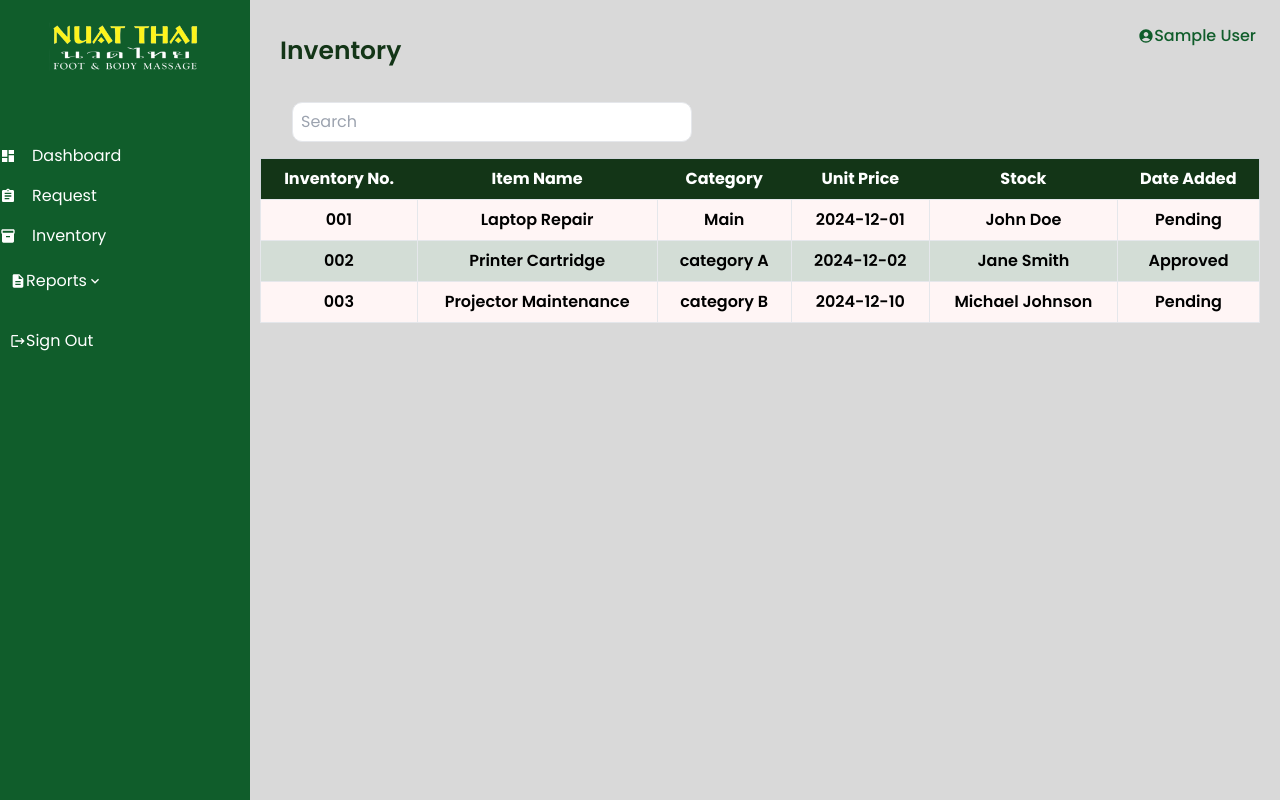
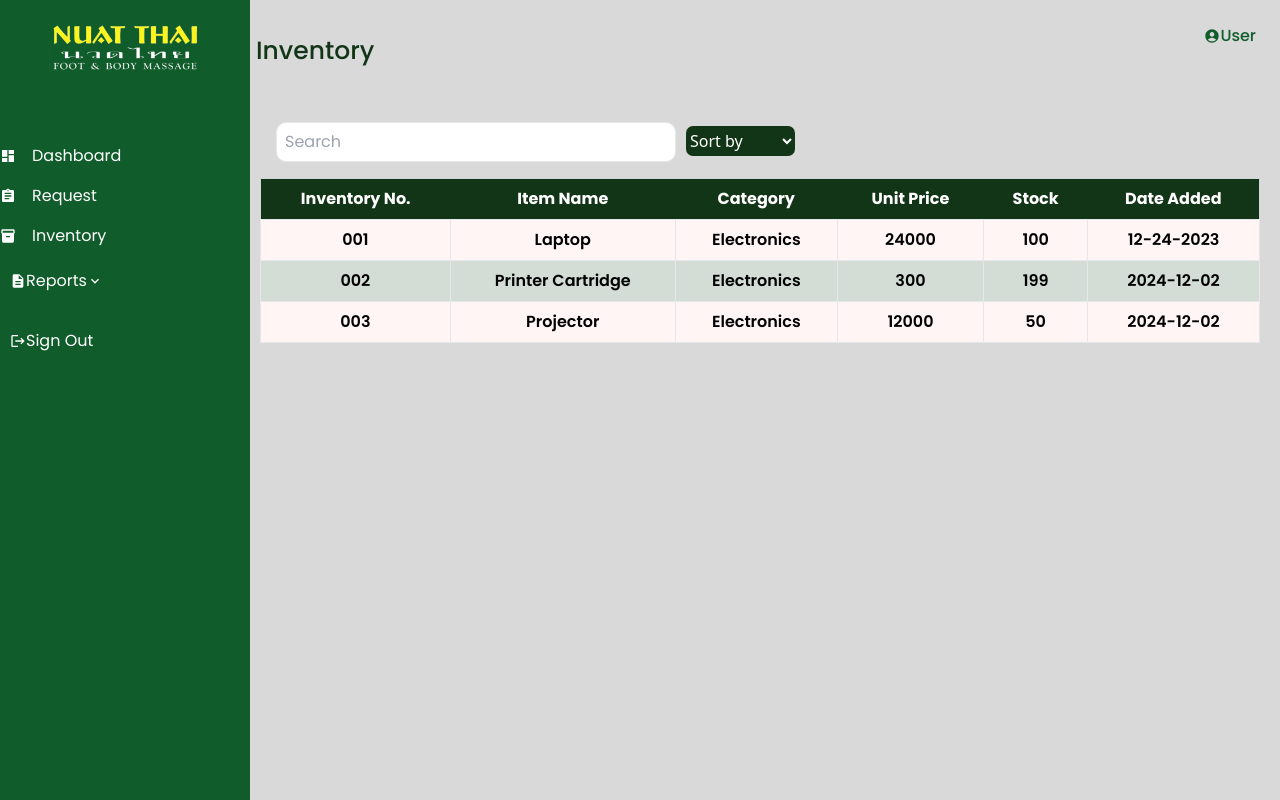
Before and after one commit to trishayah/InNuatThai, a React (Vite) app: page /inventory in a window 1280 px wide. Built offline with nearby package versions, Linux system fonts and the light colour scheme; sample sign-in values are in the browser's storage.

Commit message:
wsrr download added and searchandsort k na

```diff
--- a/Shared UI/Inventory.jsx
+++ b/Shared UI/Inventory.jsx
@@ -1,42 +1,42 @@
 import React, { useState, useEffect } from "react";
-// import axios from "axios";
 import { useNavigate } from "react-router-dom";
 import SearchBar from "./searchBar";
 import AccInfo from "./accInfo";
+import WSRRDownload from "./WSRRDownload";
 
 function Inventory() {
   const navigate = useNavigate();
   const [inventory, setInventory] = useState([]);
+  const [filteredInventory, setFilteredInventory] = useState([]); // Added filtered inventory state
   const [loading, setLoading] = useState(true);
   const [error, setError] = useState(null);
+  const [searchQuery, setSearchQuery] = useState(""); // State for search query
 
   // Sample data to be used in place of the API response
   const sampleData = [
     {
       inventoryNo: "001",
-      itemName: "Laptop Repair",
-      category: "Main",
-      unitPrice: "2024-12-01",
-      stock: "John Doe",
-      dateAdded: "Pending",
+      itemName: "Laptop",
+      category: "Electronics",
+      unitPrice: "24000",
+      stock: "100",
+      dateAdded: "12-24-2023",
     },
     {
       inventoryNo: "002",
       itemName: "Printer Cartridge",
-      category: "category A",
-      unitPrice: "2024-12-02",
-      stock: "Jane Smith",
-      dateAdded: "Approved",
-
+      category: "Electronics",
+      unitPrice: "300",
+      stock: "199",
+      dateAdded: "2024-12-02",
     },
     {
       inventoryNo: "003",
-      itemName: "Projector Maintenance",
-      category: "category B",
-      unitPrice: "2024-12-10",
-      stock: "Michael Johnson",
-      dateAdded: "Pending",
-
+      itemName: "Projector",
+      category: "Electronics",
+      unitPrice: "12000",
+      stock: "50",
+      dateAdded: "2024-12-02",
     },
   ];
 
@@ -47,6 +47,7 @@ function Inventory() {
         setLoading(true);
         // Simulating API call by setting the sample data
         setInventory(sampleData);
+        setFilteredInventory(sampleData); // Initialize filtered inventory
       } catch (error) {
         setError(error);
       } finally {
@@ -56,51 +57,105 @@ function Inventory() {
     fetchinventory();
   }, []);
 
-  // Handle row click to navigate to the details page
-//   const handleRowClick = (inventory) => {
-//     // Redirect to the inventory details page with the inventory number in the URL
-//     navigate(`/inventory/${inventory.inventoryNo}`);
-//   };
-const user = JSON.parse(localStorage.getItem("user")); // Get user details
+  // Sorting function
+  const handleSort = (e) => {
+    const sortOption = e.target.value;
+    const sortedInventory = [...filteredInventory]; // Sort based on the filtered data
+
+    if (sortOption === "asc") {
+      sortedInventory.sort((a, b) => a.itemName.localeCompare(b.itemName));
+    } else if (sortOption === "desc") {
+      sortedInventory.sort((a, b) => b.itemName.localeCompare(a.itemName));
+    } else if (sortOption === "category") {
+      sortedInventory.sort((a, b) => a.category.localeCompare(b.category));
+    } else if (sortOption === "dateAdded") {
+      sortedInventory.sort((a, b) => new Date(a.dateAdded) - new Date(b.dateAdded));
+    }
+    setFilteredInventory(sortedInventory);
+  };
+
+  // Handle search query change
+  const handleSearch = (query) => {
+    setSearchQuery(query);
+    const filteredData = inventory.filter((item) =>
+      item.itemName.toLowerCase().includes(query.toLowerCase()) || item.category.toLowerCase().includes(query.toLowerCase())
+    );
+    setFilteredInventory(filteredData);
+  };
+
   return (
-    <div className="flex flex-col flex-1 items-end h-screen font-poppins bg-[#D9D9D9]">
-      <div className="flex justify-between items-center p-4">
-          <h2 className="text-2xl font-semibold text-[#133517] mt-4 ml-6">Inventory</h2>
-          <AccInfo user={user} /> {/* Display AccInfo component */}
+    <div className="flex flex-col w-full min-w-screen h-full min-h-screen bg-[#D9D9D9]">
+      <h1 className="text-2xl font-500 text-[#133517] font-poppins mt-4 mr-4 p-4">
+        Inventory
+      </h1>
+      <div className="inventoryTable ml-2 mr-2">
+        <AccInfo />
+        <div className="search">
+          <SearchBar onSearch={handleSearch} /> {/* Pass the search handler */}
+          <select
+            style={{ backgroundColor: "#133517", color: "#FFFFFF" }}
+            className="sorting"
+            onChange={handleSort}
+          >
+            <option value="">Sort by</option>
+            <option value="asc">A-Z</option>
+            <option value="desc">Z-A</option>
+            <option value="category">Category</option>
+            <option value="dateAdded">Date Added</option>
+          </select>
+          <select
+            style={{ backgroundColor: "#133517", color: "#FFFFFF" }}
+            className="option"
+          >
+            <option value="update">Update Request</option>
+            <option value="add">Add Request</option>
+            <option value="remove">Remove Request</option>
+            <option value="view">View Inventory</option>
+          </select>
+          <WSRRDownload/>
         </div>
-      <div className="inventoryTable ml-2 mr-2">
-        <div className="mt-8 ml-4">
-          <SearchBar />
-          </div>
-        <table className="table-fixed border-spacing-2 w-full border-collapse border border-gray-300 font-poppins font-semibold">
+
+        <table className="inventoryTabletable-fixed border-spacing-2 w-full border-collapse border border-gray-300 font-poppins font-semibold">
           <thead>
-            <tr style={{ backgroundColor: "#133517", color: "#FFFFFF" }} className="border border-gray-300">
+            <tr
+              style={{ backgroundColor: "#133517", color: "#FFFFFF" }}
+              className="border border-gray-300"
+            >
               <th className="px-4 py-2 text-center">Inventory No.</th>
               <th className="px-4 py-2 text-center">Item Name</th>
               <th className="px-4 py-2 text-center">Category</th>
               <th className="px-4 py-2 text-center">Unit Price</th>
               <th className="px-4 py-2 text-center">Stock</th>
               <th className="px-4 py-2 text-center">Date Added</th>
-
             </tr>
           </thead>
           <tbody>
-            {inventory.map((inventory, index) => (
+            {filteredInventory.map((inventory, index) => (
               <tr
-                // key={inventory.inventoryNo}
-                // onClick={() => handleRowClick(inventory)}
+                key={inventory.inventoryNo}
                 style={{
                   backgroundColor: index % 2 === 0 ? "#FFF5F5" : "#D3DDD6",
                   cursor: "pointer",
                 }}
               >
-                <td className="px-4 py-2 border text-center">{inventory.inventoryNo}</td>
-                <td className="px-4 py-2 border text-center">{inventory.itemName}</td>
-                <td className="px-4 py-2 border text-center">{inventory.category}</td>
-                <td className="px-4 py-2 border text-center">{inventory.unitPrice}</td>
-                <td className="px-4 py-2 border text-center">{inventory.stock}</td>
-                <td className="px-4 py-2 border text-center">{inventory.dateAdded}</td>
-
+                <td className="px-4 py-2 border text-center">
+                  {inventory.inventoryNo}
+                </td>
+                <td className="px-4 py-2 border text-center">
+                  {inventory.itemName}
+                </td>
+                <td className="px-4 py-2 border text-center">
+                  {inventory.category}
+                </td>
+                <td className="px-4 py-2 border text-center">
+                  {inventory.unitPrice}
+                </td>
+                <td className="px-4 py-2 border text-center">
+                  {inventory.stock}
+                </td>
+                <td className="px-4 py-2 border text-center">
+                  {inventory.dateAdded}
+                </td>
               </tr>
             ))}
           </tbody>
```
